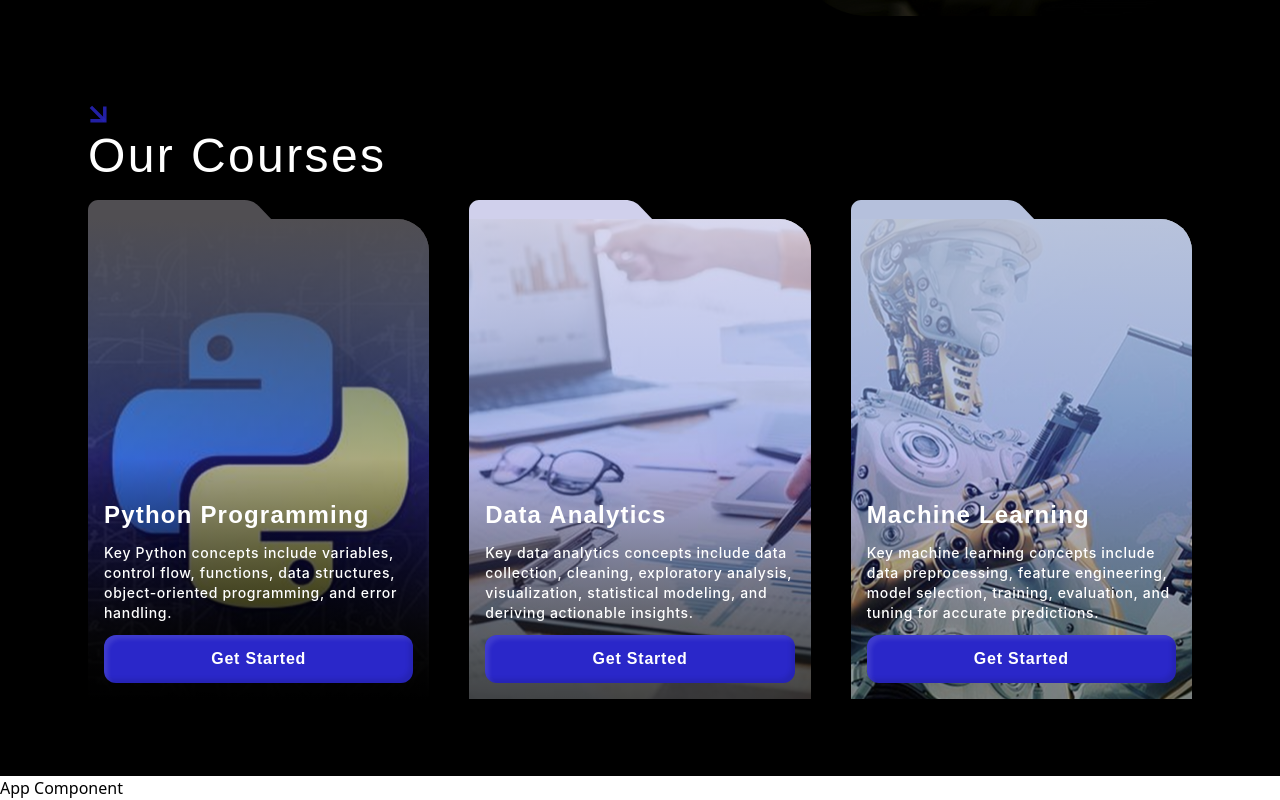
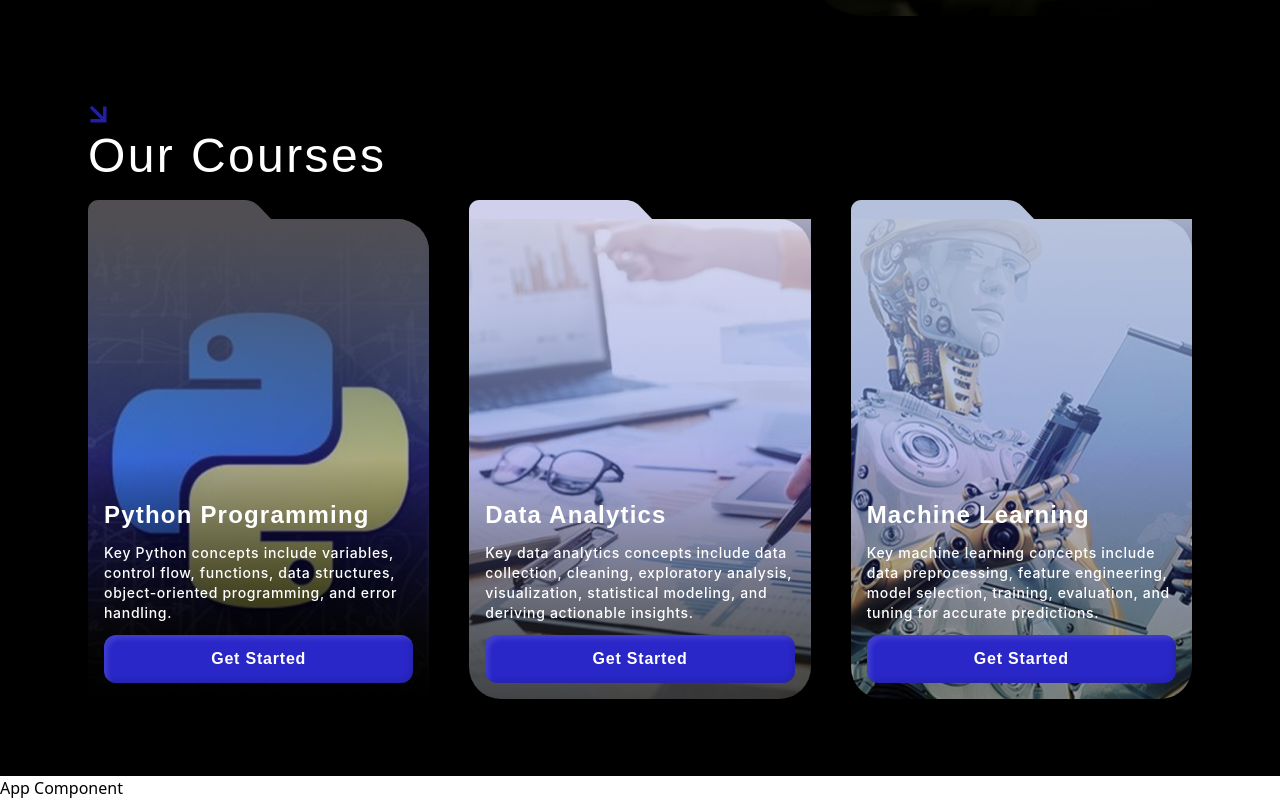
Before and after one commit to PhoinixTechnologies/pdm, a React (Vite) app: page / in a window 1280 px wide. Shown: the part 1338-2138 px from the top of the page. Built offline with nearby package versions, Linux system fonts and the light colour scheme.

Commit message:
card radius adjusted

```diff
--- a/src/aboutus.jsx
+++ b/src/aboutus.jsx
@@ -58,8 +58,8 @@ const About = () => {
                 <svg xmlns="http://www.w3.org/2000/svg" width="185" height="21" viewBox="0 0 185 21" fill="none">
                 <path d="M0 10C0 4.47715 4.47715 0 10 0H156.429C161.902 0 167.136 2.2433 170.911 6.2069L185 21H0V10Z" fill="#504E52"/>
                 </svg>
-                <div className="card-bg bg-[url('./img/Python.png')]">
-                    <div className="card-gradient bg-gradient-to-b from-top/100 via-mid/40 to-black"></div>
+                <div className="card-bg bg-[url('./img/Python.png')]  rounded-tr-4xl">
+                    <div className="card-gradient bg-gradient-to-b from-top/100 via-mid/40 to-black  rounded-tr-4xl"></div>
                     <div className="card-content">
                         <h1 className="text-2xl font-bold tracking-wider font-sora">Python Programming</h1>
                         <p className='pText'> Key Python concepts include variables, control flow, functions, data structures, object-oriented programming, and error handling.</p>
@@ -72,8 +72,8 @@ const About = () => {
                 <svg xmlns="http://www.w3.org/2000/svg" width="185" height="21" viewBox="0 0 185 21" fill="none">
                 <path d="M0 10C0 4.47715 4.47715 0 10 0H156.429C161.902 0 167.136 2.2433 170.911 6.2069L185 21H0V10Z" fill="#D0D0EC"/>
                 </svg>
-                <div className="card-bg   bg-[url('./img/ml.png')]">
-                <div className="card-gradient bg-gradient-to-b from-top2/80 via-mid/30 to-black/70  "></div>
+                <div className="card-bg   bg-[url('./img/ml.png')]  rounded-r-4xl rounded-bl-4xl">
+                <div className="card-gradient bg-gradient-to-b from-top2/80 via-mid/30 to-black/70 "></div>
                 <div className="card-content">
                         <h1 className="text-2xl font-bold tracking-wider font-sora">Data Analytics</h1>
                         <p className='pText'> Key data analytics concepts include data collection, cleaning, exploratory analysis, visualization, statistical modeling, and deriving actionable insights.</p>
@@ -85,8 +85,8 @@ const About = () => {
                 <svg xmlns="http://www.w3.org/2000/svg" width="185" height="21" viewBox="0 0 185 21" fill="none">
                 <path d="M0 10C0 4.47715 4.47715 0 10 0H156.429C161.902 0 167.136 2.2433 170.911 6.2069L185 21H0V10Z" fill="#B5C0DC"/>
                 </svg>
-                <div className=" card-bg bg-[url('./img/DA.png')] ">
-                <div className=" bg-gradient-to-b from-top3/90 via-mid/30 to-black/40 card-gradient"></div>
+                <div className=" card-bg bg-[url('./img/DA.png')] rounded-r-4xl rounded-bl-4xl">
+                <div className=" bg-gradient-to-b from-top3/90 via-mid/30 to-black/40 card-gradient "></div>
                 <div className="card-content">
                         <h1 className="text-2xl font-bold tracking-wider font-sora">Machine Learning</h1>
                         <p className='pText'> Key machine learning concepts include data preprocessing, feature engineering, model selection, training, evaluation, and tuning for accurate predictions.</p>
--- a/src/index.css
+++ b/src/index.css
@@ -19,10 +19,10 @@
     @apply font-link text-5xl  tracking-wider font-medium;
 }
 .card-bg{
-    @apply relative  bg-size-[fit_auto] bg-center bg-no-repeat h-120 max-w-full rounded-tr-4xl content-end absolute -top-0.5 ;
+    @apply relative  bg-size-[fit_auto] bg-center bg-no-repeat h-120 max-w-full  content-end absolute -top-0.5 ;
 }
 .card-gradient{
-    @apply absolute inset-0 rounded-tr-4xl;
+    @apply absolute inset-0;
 }
 .card-content{
     @apply flex flex-col gap-y-3 relative z-10 p-4 max-w-full text-white inset-x-0 bottom-0;
```
